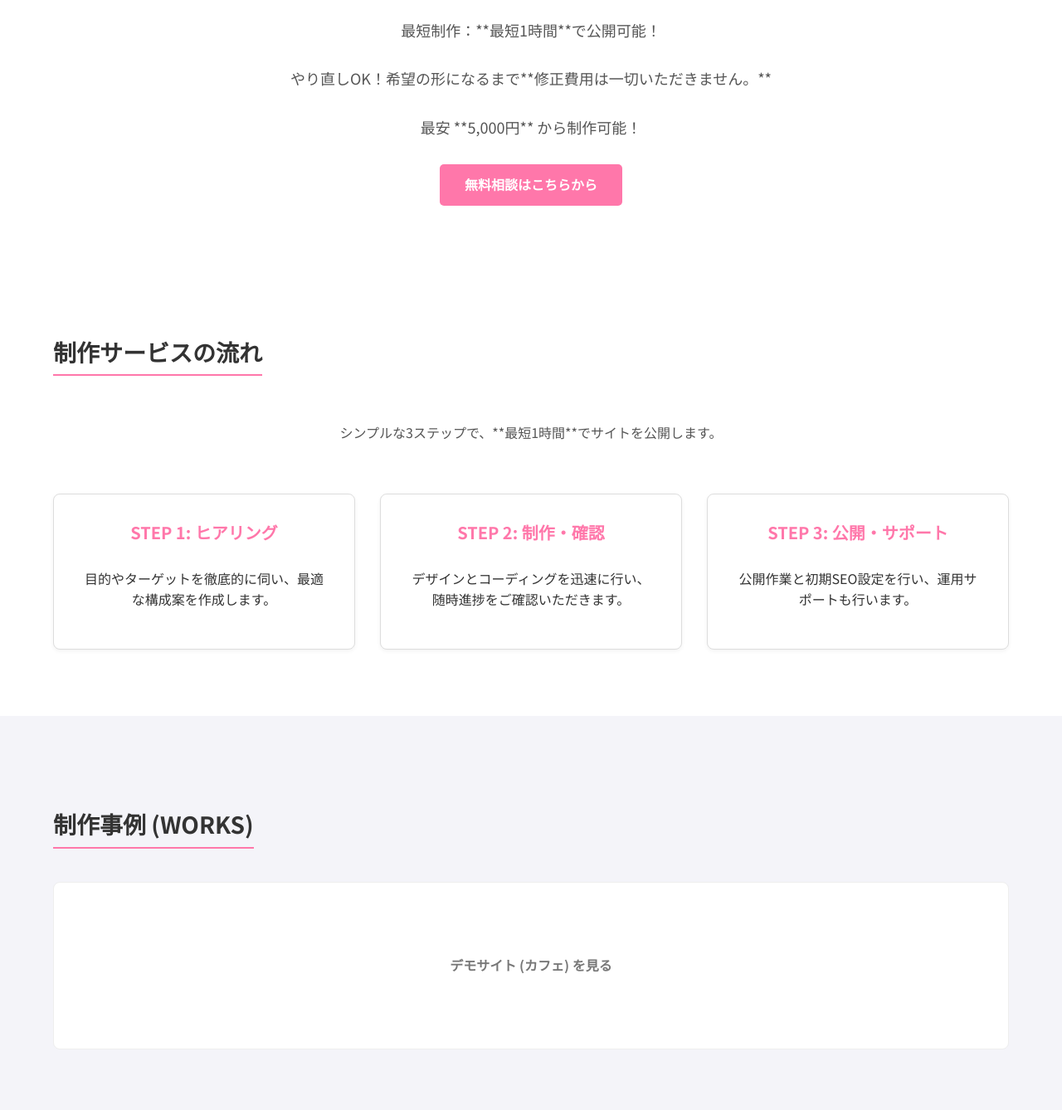
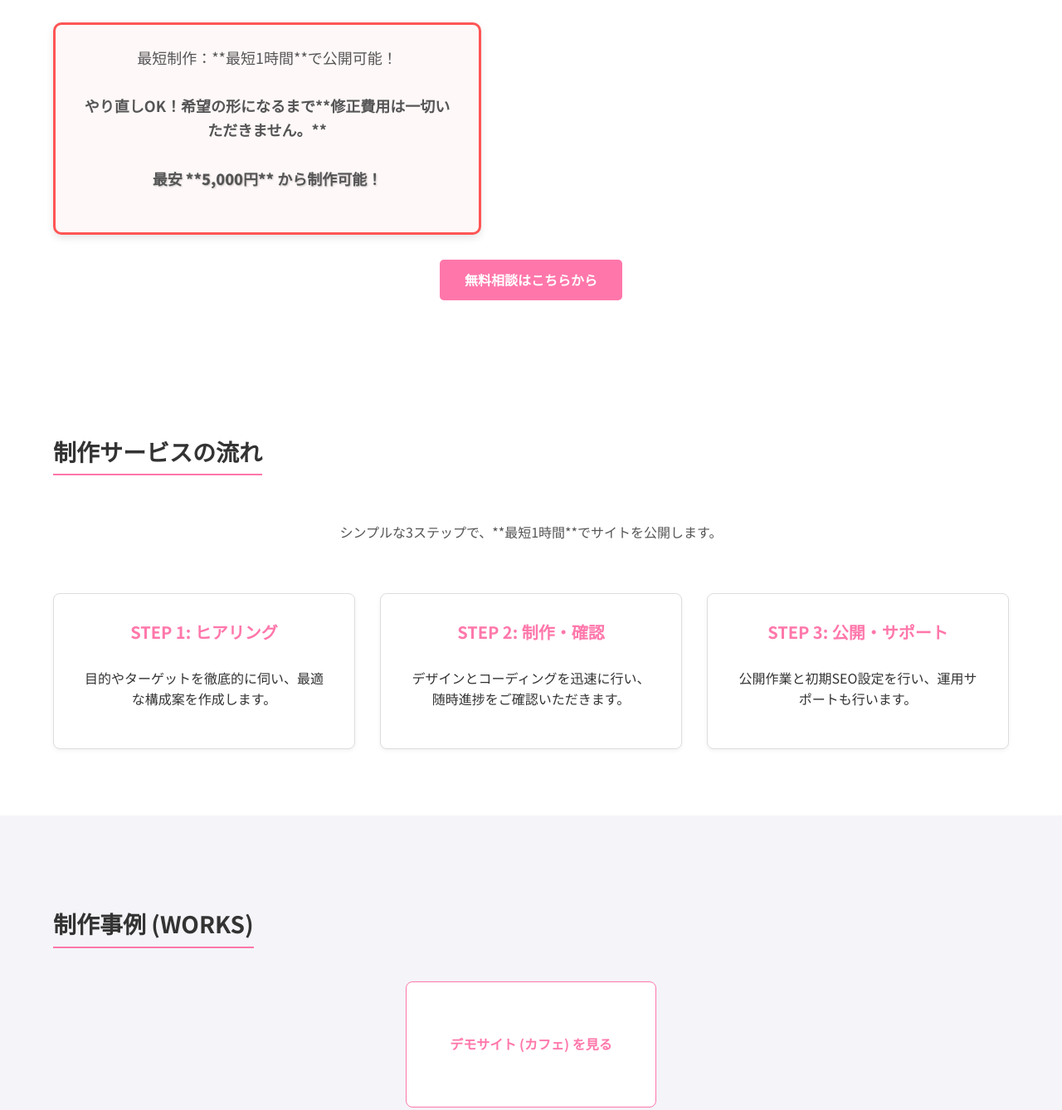
Before and after one commit to myumyu0/homepage, a plain HTML site: page index.html in a window 1280 px wide. Shown: the part 275-1613 px from the top of the page at 83% size. Drawn offline with Linux system fonts and the light colour scheme.

Commit message:
Update style.css

```diff
--- a/style.css
+++ b/style.css
@@ -1,6 +1,6 @@
 /* --- style.css --- */
 
-/* リセットと基本設定 */
+/* リセットと基本設定 (変更なし) */
 body {
     font-family: 'Noto Sans JP', sans-serif;
     margin: 0;
@@ -44,7 +44,7 @@ h3 {
     background-color: #f4f4f9;
 }
 
-/* ヘッダー */
+/* ヘッダー (屋号変更) */
 header {
     background-color: #fff;
     border-bottom: 1px solid #eee;
@@ -77,9 +77,11 @@ header nav a:hover {
 
 /* ヒーローセクション */
 #hero {
+    /* 背景画像は適宜設定してください */
     background: linear-gradient(rgba(255, 255, 255, 0.8), rgba(255, 255, 255, 0.8)), url('placeholder-bg.jpg') center/cover;
-    height: 60vh;
+    height: 75vh; /* 高さを少し上げる */
     display: flex;
+    flex-direction: column; /* 縦に並べる */
     align-items: center;
     justify-content: center;
     text-align: center;
@@ -96,7 +98,37 @@ header nav a:hover {
     color: #555;
 }
 
-/* プライマリーボタン */
+/* ★★★ 価格強調エリアのスタイル ★★★ */
+.price-highlight {
+    background-color: #fff8f8;
+    border: 3px solid #ff5555;
+    padding: 20px 30px;
+    margin-bottom: 30px;
+    border-radius: 10px;
+    max-width: 450px;
+    box-shadow: 0 4px 10px rgba(0,0,0,0.1);
+}
+.price-highlight p {
+    margin: 5px 0;
+    font-size: 18px;
+    color: #555;
+}
+.price-highlight .price-tag {
+    font-size: 36px;
+    font-weight: 900; /* 極太 */
+    color: #ff0000; /* 赤字 */
+    margin: 10px 0 0;
+    text-shadow: 1px 1px 2px rgba(0,0,0,0.2);
+}
+.price-highlight .price-note {
+    font-size: 14px;
+    color: #333;
+    font-weight: bold;
+}
+/* ★★★ 終了 ★★★ */
+
+
+/* プライマリーボタン (変更なし) */
 .btn-primary {
     display: inline-block;
     background-color: #ff77aa;
@@ -110,7 +142,7 @@ header nav a:hover {
     background-color: #ff5599;
 }
 
-/* フローカード */
+/* フローカード (変更なし) */
 .flow-cards {
     display: flex;
     gap: 30px;
@@ -131,25 +163,30 @@ header nav a:hover {
     margin-top: 0;
 }
 
-/* ワークギャラリー */
+/* ワークギャラリー (デモサイト表示用) */
 .work-gallery {
-    display: grid;
-    grid-template-columns: repeat(auto-fit, minmax(280px, 1fr));
-    gap: 30px;
+    display: flex;
+    justify-content: center;
 }
 .work-item {
     background: #fff;
-    border: 1px solid #eee;
-    height: 200px;
+    border: 1px solid #ff77aa; /* 枠を目立たせる */
+    width: 300px;
+    height: 150px;
     display: flex;
     align-items: center;
     justify-content: center;
     font-weight: bold;
-    color: #777;
+    color: #ff77aa;
     border-radius: 8px;
+    transition: background-color 0.3s;
+}
+.work-item:hover {
+    background-color: #fff0f5;
 }
 
-/* 問い合わせフォーム */
+
+/* 問い合わせフォーム (変更なし) */
 .contact-form {
     max-width: 600px;
     margin: 0 auto;
@@ -173,7 +210,7 @@ header nav a:hover {
     cursor: pointer;
 }
 
-/* フッター */
+/* フッター (屋号変更) */
 footer {
     background-color: #333;
     color: white;
@@ -181,7 +218,7 @@ footer {
     padding: 20px 0;
 }
 
-/* --- レスポンシブ対応 --- */
+/* --- レスポンシブ対応 (変更なし) --- */
 @media (max-width: 768px) {
     .flow-cards {
         flex-direction: column;
```
